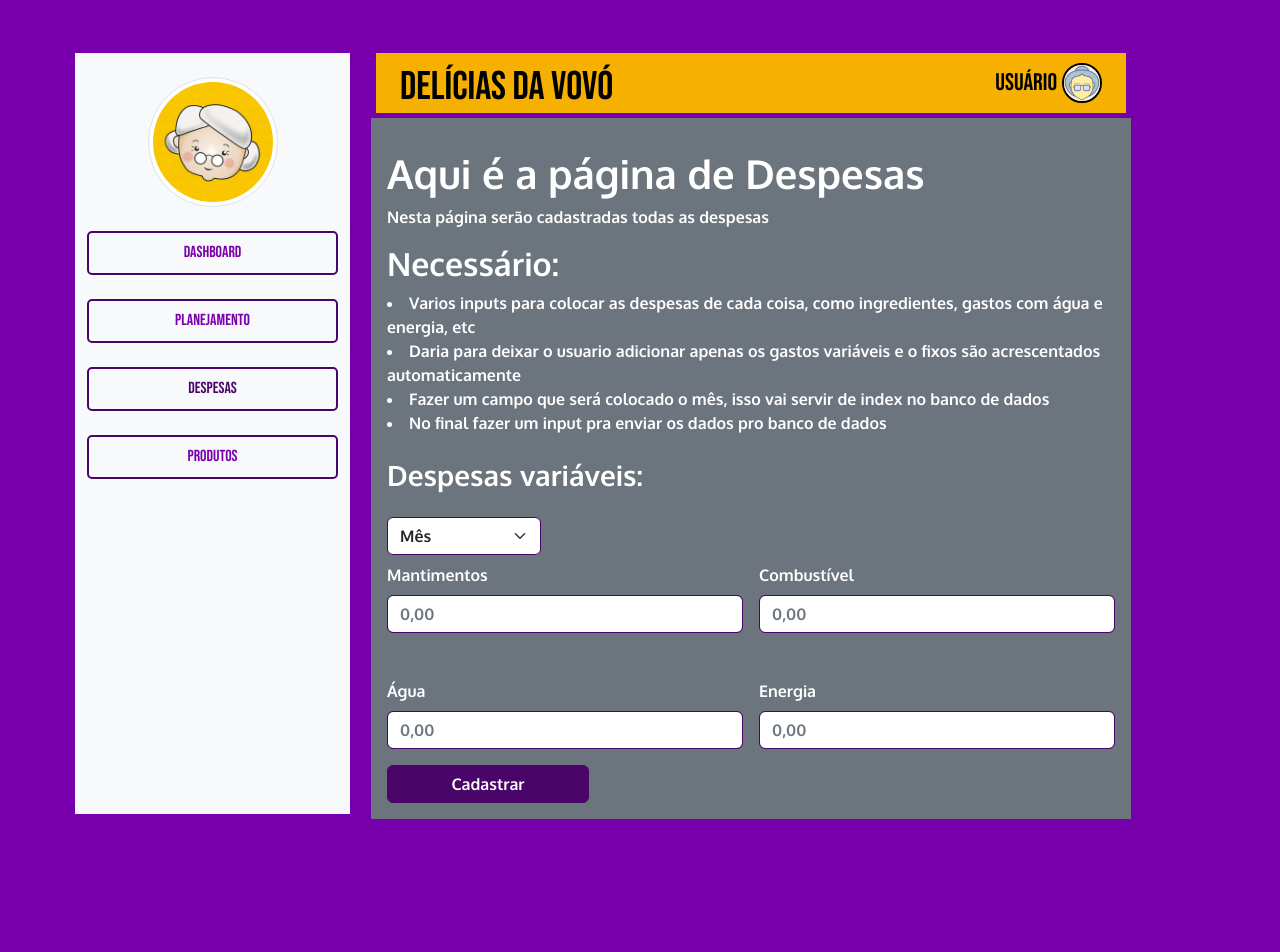
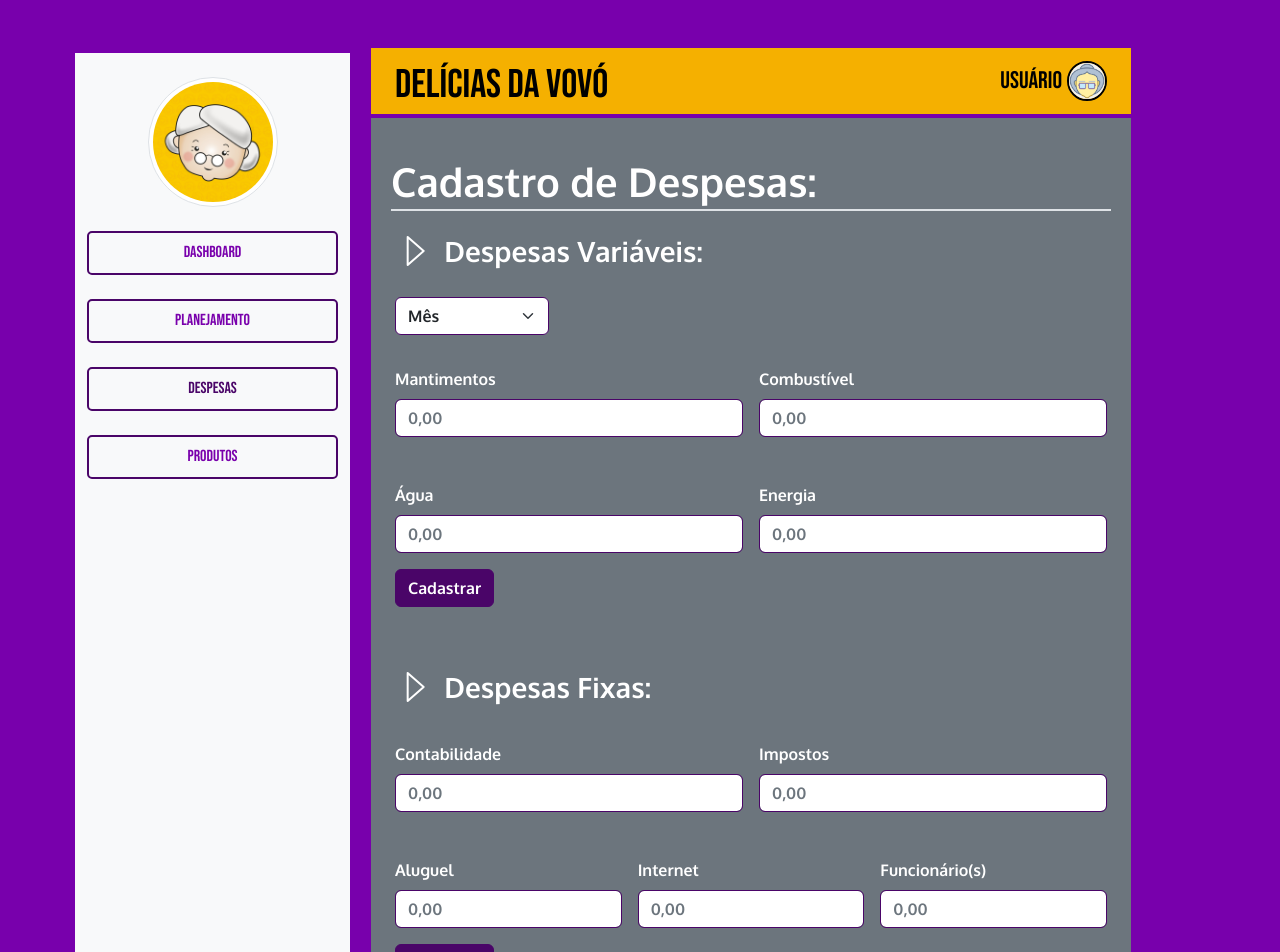
Before and after one commit to MontanoZ/mafaldabakes, a Vue app in the folder Delícias da Vovó/: page /Despesas in a window 1280 px wide. Shown: the top 952 px of the page. Before the commit the page ends 819 px from the top, so only its background shows below. Built offline with nearby package versions, Linux system fonts and the light colour scheme.

Commit message:
Add final

```diff
--- a/Delícias da Vovó/src/App.vue
+++ b/Delícias da Vovó/src/App.vue
@@ -5,7 +5,7 @@
         <Navbar class="me-3"/>
         <section class="col-sm-8 bg-secondary text-white p-0">
           <Header />
-          <RouterView class="p-3" :banco="db"/>
+          <RouterView class="p-4" :banco="db"/>
         </section>
       </div>
     </div>
@@ -29,6 +29,7 @@
     async created() {
       this.db = await this.getDb();
       console.log(this.db)
+
     },
     methods: {
       async getDb(){
@@ -42,7 +43,14 @@
 
           request.onsuccess = e => {
             resolve(e.target.result);
+            console.log("Deu certo")
           };
+
+          request.onupgradeneeded = e => {
+            var db = e.target.result;
+            console.log("ola")
+            var variaveis = db.createObjectStore("variaveis");
+          }
         });
       }
     }
--- a/Delícias da Vovó/src/components/Header.vue
+++ b/Delícias da Vovó/src/components/Header.vue
@@ -33,7 +33,7 @@
         color: black;
         text-decoration: none;
         background-color: #f5b000;
-        border:#7800ac solid 5px;
+        border-bottom:#7800ac solid 4px;
         margin-bottom: 15px;
     }
 
--- a/Delícias da Vovó/src/views/Dashboard.vue
+++ b/Delícias da Vovó/src/views/Dashboard.vue
@@ -2,12 +2,27 @@
 
   <main>
 
-     <div class="dash">
+    <div class="dash">
         <h1 class="dash-title">Aqui é a página inicial - Dashboard</h1>
-        <p>Nesta página vai ter dois blocos, um com lucro bruto e outro com lucro liquido</p>
+        <!-- <p>Nesta página vai ter dois blocos, um com lucro bruto e outro com lucro liquido</p>
         <p>Além disso, tem que ter um filtro, tipo um seletor, onde dára pra escolher de que mês que vai aparecer os lucros</p>
-        <p>Também pensei em aparecer o quanto deu em gastos fixos e variaveis, cada um em um bloco</p>
-     </div>
+        <p>Também pensei em aparecer o quanto deu em gastos fixos e variaveis, cada um em um bloco</p> -->
+
+        <div class="row d-flex justify-content-evenly ps-0 mt-5">
+          <div class="card w" style="border-left: 5px solid #4a0568">
+            <div class="card-body text-dark">
+              <h2 style="color: #f5b000">Lucro Bruto:</h2>
+              <p>R$ 00,00</p>
+            </div>
+          </div>
+          <div class="card w" style="border-left: 5px solid #4a0568">
+            <div class="card-body text-dark">
+              <h2 style="color: #f5b000">Lucro Líquido:</h2>
+              <p>R$ 00,00</p>
+            </div>
+          </div>
+        </div>
+    </div>
 
   </main>
 
@@ -31,5 +46,8 @@ export default{
   main{
     font-family: 'Oxygen', sans-serif;
   }
+  .w{
+    width: 40%;
+  }
 
 </style>
--- a/Delícias da Vovó/src/views/Despesas.vue
+++ b/Delícias da Vovó/src/views/Despesas.vue
@@ -1,17 +1,21 @@
 <template>
-    <div class="despesas">
-
-        <h1>Aqui é a página de Despesas</h1>
-        <p>Nesta página serão cadastradas todas as despesas</p>
-        <h2>Necessário:</h2>
+    <div>
+        <div class="row pe-3">
+            <h1 class="ms-2 px-0 pb-1 border-bottom border-2">Cadastro de Despesas:</h1>
+        </div>
+        <!-- <h2>Necessário:</h2>
         <li>Varios inputs para colocar as despesas de cada coisa, como ingredientes, gastos com água e energia, etc</li>
         <li>Daria para deixar o usuario adicionar apenas os gastos variáveis e o fixos são acrescentados automaticamente</li>
         <li>Fazer um campo que será colocado o mês, isso vai servir de index no banco de dados</li>
-        <li>No final fazer um input pra enviar os dados pro banco de dados</li><br>
-
-        <form class="row g-3">
-            <h3>Despesas variáveis:</h3>
-            <div class="col-md-12">
+        <li>No final fazer um input pra enviar os dados pro banco de dados</li><br> -->
+        <div class="row pt-3 ">
+            <svg class="col-1 px-0" id="i-caret-right" xmlns="http://www.w3.org/2000/svg" viewBox="0 0 32 32" width="32" height="32" fill="none" stroke="currentcolor" stroke-linecap="round" stroke-linejoin="round" stroke-width="2">
+                <path d="M10 30 L26 16 10 2 Z" />
+            </svg>
+            <h3 class="col-10 ps-0">Despesas Variáveis:</h3>
+        </div>
+        <form class="row g-3 mt-1">
+            <div class="col-md-12 mb-4">
                 <div class="col-md-2">
                     <select id="mes" class="form-select">
                     <option selected>Mês</option>
@@ -36,7 +40,40 @@
                 <input type="number" step="0.01" min="0" class="form-control" id="Energia" placeholder="0,00">
             </div>
             <div class="col-12">
-                <input @click="addGastos" id= "cadastrar" class="btn btn-primary" value="Cadastrar">
+                <input type="button" @click="addGastos" id="cadastrar" class="btn btn-primary" value="Cadastrar">
+            </div>
+        </form>
+
+        <div class="row pt-3 mt-5">
+            <svg class="col-1 px-0" id="i-caret-right" xmlns="http://www.w3.org/2000/svg" viewBox="0 0 32 32" width="32" height="32" fill="none" stroke="currentcolor" stroke-linecap="round" stroke-linejoin="round" stroke-width="2">
+                <path d="M10 30 L26 16 10 2 Z" />
+            </svg>
+            <h3 class="col-10 ps-0">Despesas Fixas:</h3>
+        </div>
+
+        <form class="row g-3">
+            <div class="col-md-6">
+                <label for="Contabilidade" class="form-label">Contabilidade</label>
+                <input  type="number" step="0.01" min="0" class="form-control" id="Contabilidade" placeholder="0,00">
+            </div>
+            <div class="col-md-6">
+                <label for="Impostos" class="form-label">Impostos</label>
+                <input type="number" step="0.01" min="0" class="form-control" id="Impostos" placeholder="0,00">
+            </div>
+            <div class="col-md-4">
+                <label for="Aluguel" class="form-label">Aluguel</label>
+                <input type="number" step="0.01" min="0" class="form-control" id="Aluguel" placeholder="0,00">
+            </div>
+            <div class="col-md-4">
+                <label for="Internet" class="form-label">Internet</label>
+                <input type="number" step="0.01" min="0" class="form-control" id="Internet" placeholder="0,00">
+            </div>
+            <div class="col-md-4">
+                <label for="funcionario" class="form-label">Funcionário(s)</label>
+                <input type="number" step="0.01" min="0" class="form-control" id="funcionario" placeholder="0,00">
+            </div>
+            <div class="col-12">
+                <input type="button" @click="addFixos" id="cadastrar" class="btn btn-primary" value="Cadastrar">
             </div>
         </form>
 
@@ -70,17 +107,16 @@
         methods: {
             async addGastos(){
                 console.log(this.banco)
-                this.banco.onupgradeneeded = e => { // Colocar isso no app junto com a criação do banco
-                    var db = e.target.result;
-                    console.log("db")
-                    var variaveis = db.createObjectStore("variaveis");
-                    variaveis.add({campo: 'agua'}, 1);
-                }
+                // Gastos Variaveis
+            },
+            async addFixos(){
+                console.log(this.banco)
+                // Fazer uma função que acrescentaria os gastos fixos.
             }
+
         }
     }
 </script>
-
 
 <style scoped>
     div{
--- a/Delícias da Vovó/src/views/Planejamento.vue
+++ b/Delícias da Vovó/src/views/Planejamento.vue
@@ -6,7 +6,10 @@
 
 <script>
 export default{
-    name: "Planejamento"
+    name: "Planejamento",
+    props: {
+        banco: IDBDatabase
+    },
 }
 </script>
 
--- a/Delícias da Vovó/src/views/Produtos.vue
+++ b/Delícias da Vovó/src/views/Produtos.vue
@@ -1,14 +1,33 @@
 <template>
     <div>
-        <h1>Aqui é a página de Produtos</h1>
-        <p>Nesta página apenas um formulário para adicionar um produto, no caso o bolo, e o valor do produto</p>
-        <p>Para isso, o input vai fazer acionar uma função que manda os dados pro banco de dados</p>
+        <form class="row g-3">
+            <h1 class="border-bottom border-2 px-0 pb-1">Cadastro de Produtos:</h1>
+            <div class="col-md-6">
+                <label for="Produto" class="form-label">Produto</label>
+                <input  type="text" class="form-control " id="Produto">
+            </div>
+            <div class="col-md-6">
+                <label for="valor" class="form-label">Preço de Venda</label>
+                <input type="number" step="0.01" min="0" class="form-control" id="valor" placeholder="0,00">
+            </div>
+            <div class="col-12">
+                <input type="button" @click="addProdutos" id="cadastrar" class="btn btn-primary" value="Cadastrar">
+            </div>
+        </form>
     </div>
 </template>
 
 <script>
 export default{
-    name: "Produtos"
+    name: "Produtos",
+    props: {
+        banco: IDBDatabase
+    },
+    methods: {
+        async addProdutos(){
+            console.log(this.banco)
+        }
+    }
 }
 </script>
 
@@ -19,4 +38,17 @@ export default{
         font-family: 'Oxygen', sans-serif;
     }
 
+    input{
+        border-color:#4a0568;
+    }
+
+    #cadastrar{
+        background-color: #4a0568;
+    }
+
+    #cadastrar:hover{
+        border-color: #f5b000;
+    }
+
+
 </style>
```
Also changed, not shown: 1 other file (tests, documents, lock files or other folders).
